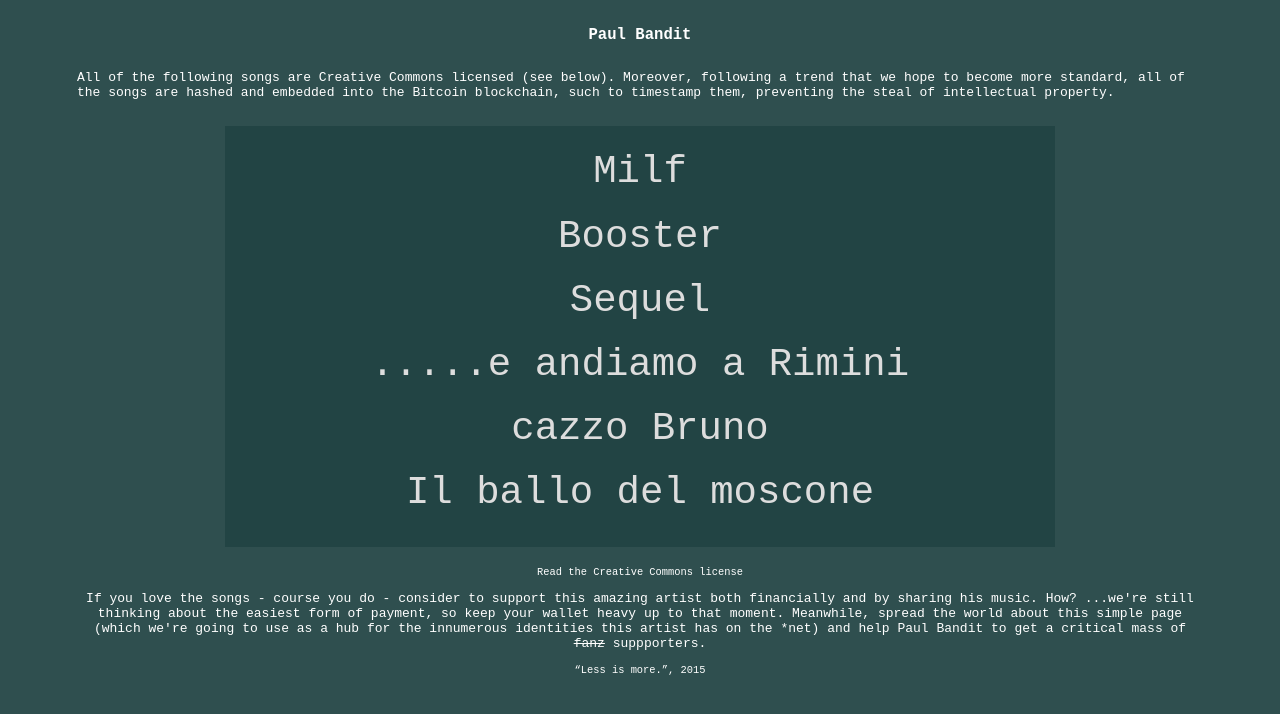
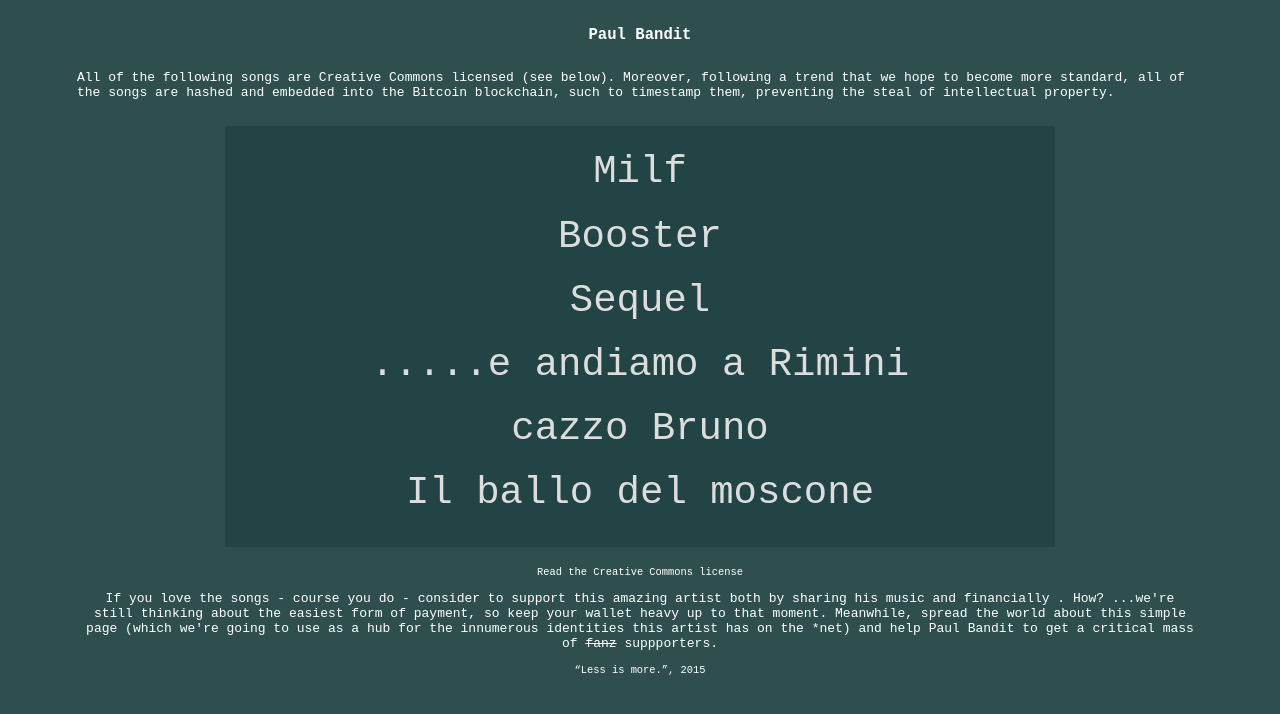
Before and after one commit to giuscri/paulband.it, a website: page index.html in a window 1280 px wide. Drawn offline with Linux system fonts and the light colour scheme.

Commit message:
Fixed typo

```diff
--- a/index.html
+++ b/index.html
@@ -81,7 +81,7 @@
       <div class="supportinfo">
         <p>
           If you love the songs&nbsp;-&nbsp;course you do&nbsp;-&nbsp;consider to support this amazing artist
-          both financially and by sharing his music. How? ...we're still thinking about the easiest form of
+          both by sharing his music and financially . How? ...we're still thinking about the easiest form of
           payment, so keep your wallet heavy up to that moment. Meanwhile, spread the world about
           this simple page (which we're going to use as a hub for the innumerous identities this artist has on the *net)
           and help Paul Bandit to get a critical mass of <del>fanz</del> suppporters.
```
